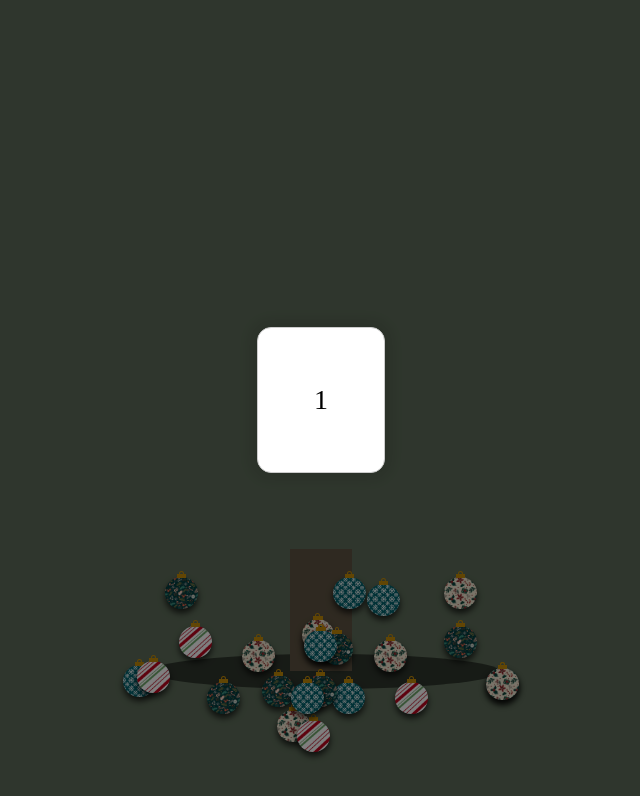
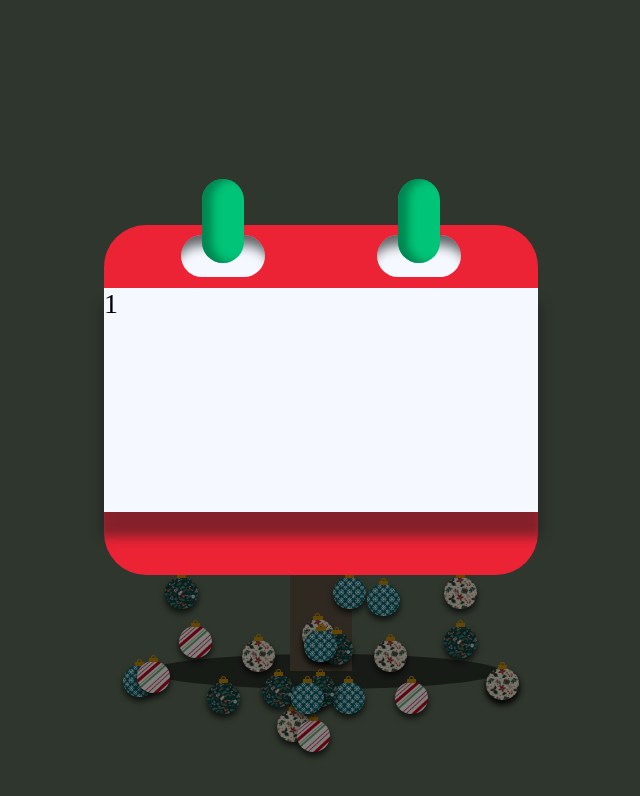
Before and after one commit to norberturban/advent-calendar-2024, a React (Vite) app: page / in a window 1280 px wide. Both pictures are taken after a click on the element 668 px from the left and 592 px from the top of the page. Shown: the top 796 px of the page, without its empty margins (319-959 px from the left). Built offline with nearby package versions, Linux system fonts and the light colour scheme.

Commit message:
5/Modify modal style

```diff
--- a/src/components/modal/Modal.module.scss
+++ b/src/components/modal/Modal.module.scss
@@ -1,14 +1,71 @@
 .modal {
-  max-width: 20rem;
-  padding: 2rem;
-  border: 0;
-  border: 1px solid #ccc;
-  border-radius: 0.5rem;
-  box-shadow: hsl(0 0% 0% / 10%) 0 0 0.5rem 0.25rem;
+  display: flex;
+  align-items: center;
+  justify-content: center;
+  height: 100vh;
+  width: 100vw;
+  padding: 0;
+  border: none;
+  background: transparent;
   outline: none;
 
   &::backdrop {
     background: hsl(0 0% 0% / 50%);
+  }
+
+  .container {
+    display: flex;
+    align-items: center;
+    position: relative;
+    height: 12.5rem;
+    width: 15.5rem;
+    padding: 0;
+    border-radius: 1.5rem;
+    background-color: #eb2335;
+    outline: none;
+
+    .top {
+      position: absolute;
+      top: 0.35rem;
+      display: flex;
+      align-items: center;
+      justify-content: center;
+      width: 100%;
+
+      & > div {
+        display: flex;
+        justify-content: space-between;
+        height: 1.5rem;
+        width: 10rem;
+      }
+
+      .hole {
+        display: flex;
+        justify-content: center;
+        height: 100%;
+        width: 3rem;
+        border-radius: 2.5rem;
+        background-color: #f5f9ff;
+        box-shadow: inset 0px 20px 12px -10px rgba(0, 0, 0, 0.6);
+
+        .hanger {
+          position: absolute;
+          top: -2rem;
+          height: 3rem;
+          width: 1.5rem;
+          border-radius: 5rem;
+          background-color: #00c477;
+          box-shadow: inset 10px 0px 8px 0px rgb(0, 134, 81);
+        }
+      }
+    }
+
+    .body {
+      height: 8rem;
+      width: 100%;
+      background-color: #f5f9ff;
+      box-shadow: 0px 20px 10px 5px rgba(31, 31, 31, 0.5);
+    }
   }
 }
 
--- a/src/components/modal/Modal.tsx
+++ b/src/components/modal/Modal.tsx
@@ -13,6 +13,7 @@ const Modal = (props: ModalProps) => {
   const { isOpen, hasCloseBtn = true, onClose, children } = props;
 
   const [isModalOpen, setModalOpen] = useState(isOpen);
+
   const modalRef = useRef<HTMLDialogElement | null>(null);
 
   const handleCloseModal = () => {
@@ -46,12 +47,24 @@ const Modal = (props: ModalProps) => {
 
   return (
     <dialog ref={modalRef} onKeyDown={handleKeyDown} className={styles.modal}>
-      {hasCloseBtn && (
-        <button className={styles.closeButton} onClick={handleCloseModal}>
-          Close
-        </button>
-      )}
-      {children}
+      <div className={styles.container}>
+        <div className={styles.top}>
+          <div>
+            <div className={styles.hole}>
+              <div className={styles.hanger}></div>
+            </div>
+            <div className={styles.hole}>
+              <div className={styles.hanger}></div>
+            </div>
+          </div>
+        </div>
+        <div className={styles.body}>{children}</div>
+        {hasCloseBtn && (
+          <button className={styles.closeButton} onClick={handleCloseModal}>
+            Close
+          </button>
+        )}
+      </div>
     </dialog>
   );
 };
```
